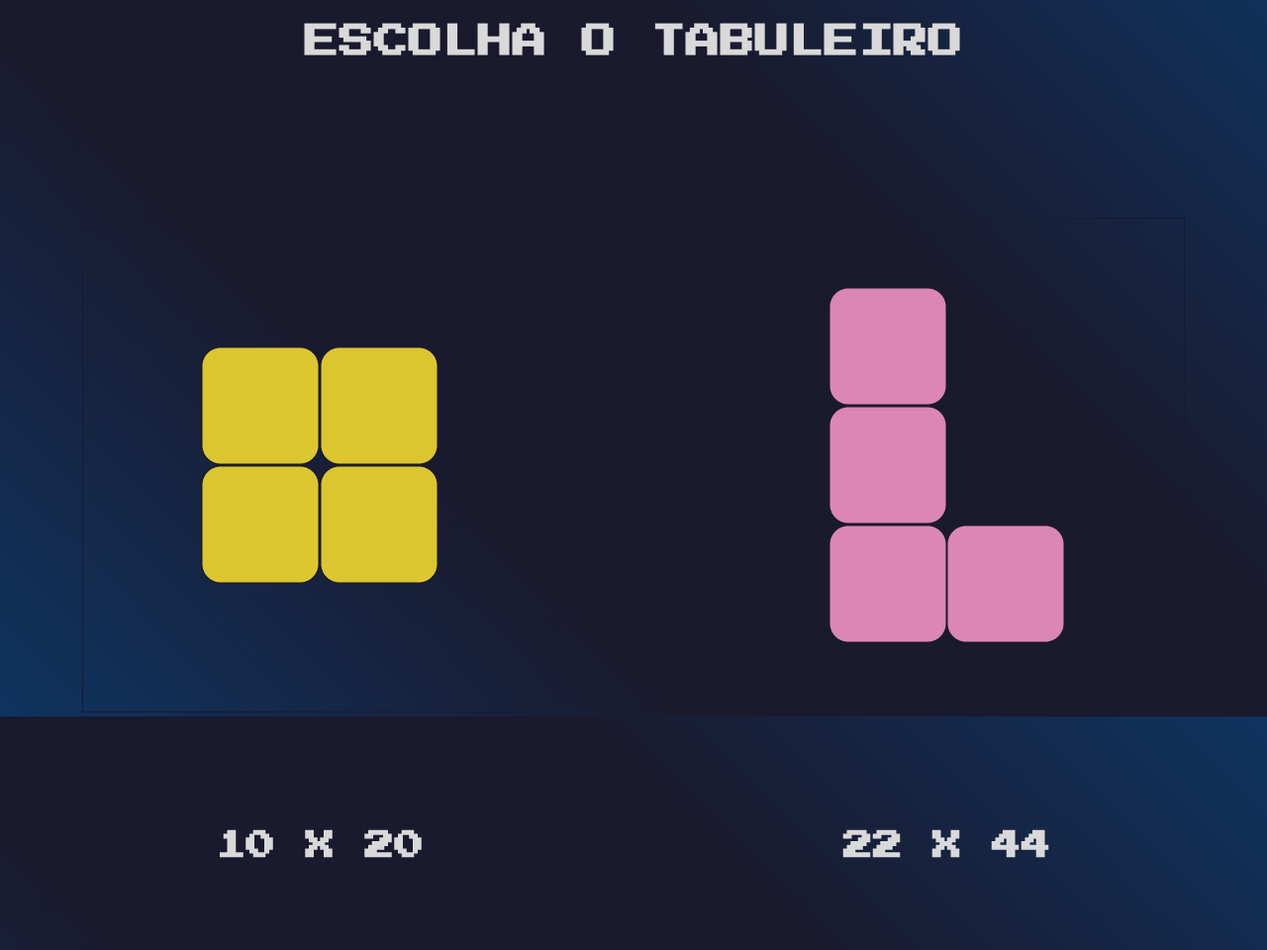
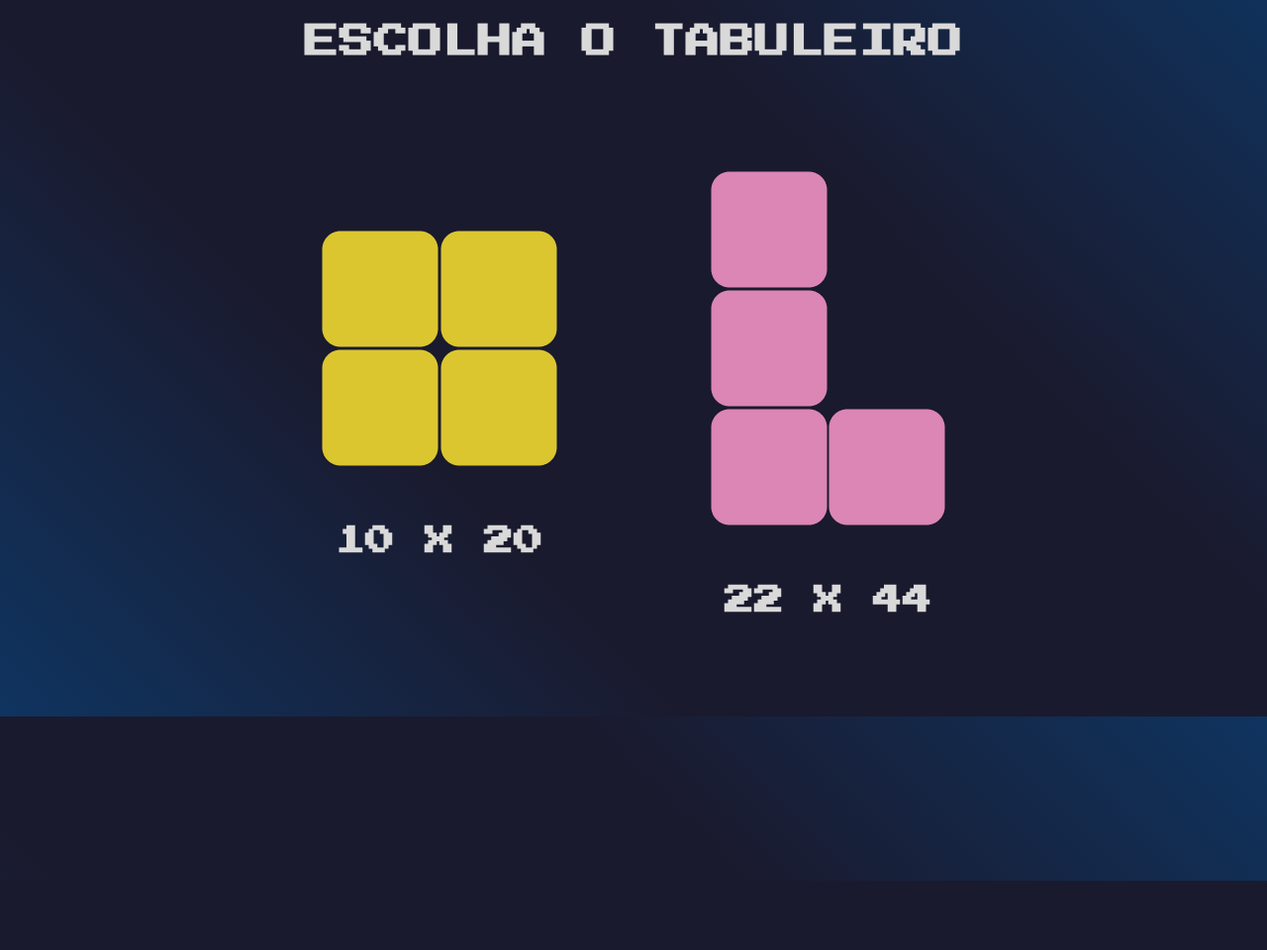
Before and after one commit to VictorFerreiraDaSilva/progWeb, a PHP site: page /tabuleiro.php in a window 1280 px wide. Shown: the part 76-1036 px from the top of the page at 99% size. After the commit the page ends 966 px from the top, so only its background shows below. Run offline with PHP 8.4, Linux system fonts and the light colour scheme.

Commit message:
FEAT: tetris frufrus certos

```diff
--- a/TetrisPHP/jogo.php
+++ b/TetrisPHP/jogo.php
@@ -236,7 +236,7 @@
           <br>
           <div class="div_inipause">
             <h3 class="vermelho">AVISO:</h3>
-            <h4 class="rosa">Se precisar reiniciar o jogo, pressione F5</h4>
+            <h4 class="rosa" style="line-height: 1.5em;">Caso precise reiniciar o jogo, pressione F5</h4>
           </div>
         </section>
       </section>
--- a/TetrisPHP/tabuleiro.php
+++ b/TetrisPHP/tabuleiro.php
@@ -35,13 +35,13 @@
     <section class="tabuleiro_row">
       <div class="tabuleiro_div">
         <a onclick="setTabuleiro(20, 10)">
-        <img src="assets/peca_amarela.png" class="image" />
+        <img src="assets/peca_amarela_tabuleiro.png" class="image" />
           <h2 class="tamanho">10 X 20</h2>
         </a>
       </div>
       <div class="tabuleiro_div">
         <a onclick="setTabuleiro(44, 22)">
-        <img src="assets/peca_rosa.png" class="image" />
+        <img src="assets/peca_rosa_tabuleiro.png" class="image" />
           <h2 class="tamanho">22 X 44</h2>
         </a>
       </div>
```
Also changed, not shown: TetrisPHP/assets/peca_amarela_tabuleiro.png (added), TetrisPHP/assets/peca_rosa_tabuleiro.png (added).
